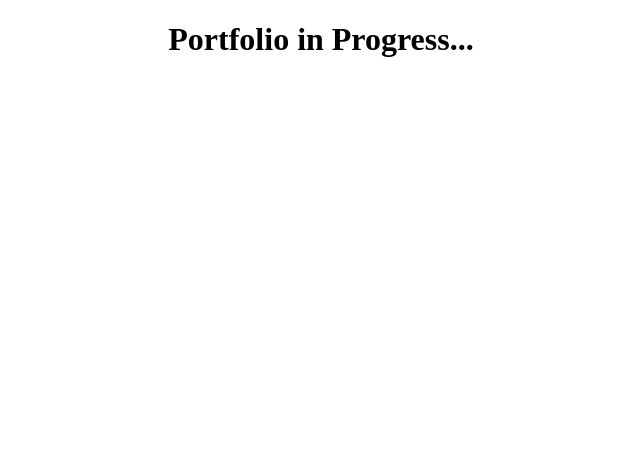
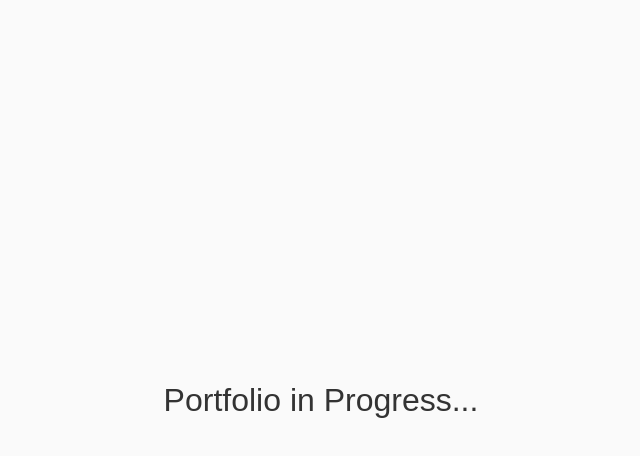
Before and after one commit to sasankjampana8/sasankjampana8.github.io, a plain HTML site: page index.html in a window 1280 px wide. Shown: the whole page, without its empty margins (319-959 px from the left). Drawn offline with Linux system fonts and the light colour scheme.

Commit message:
index.html update

```diff
--- a/index.html
+++ b/index.html
@@ -1,7 +1,27 @@
 <!DOCTYPE html>
-<head></head>
-<title> Sasank Jampana </title>
+<html lang="en">
+<head>
+    <meta charset="UTF-8">
+    <meta name="viewport" content="width=device-width, initial-scale=1.0">
+    <title>Sasank Jampana - Portfolio</title>
+    <style>
+        body {
+            font-family: Arial, sans-serif;
+            margin: 0;
+            background-color: #fafafa;
+            color: #333;
+            display: flex;
+            justify-content: center;
+            align-items: center;
+            height: 100vh;
+        }
+        h1 {
+            text-align: center;
+            font-weight: normal;
+        }
+    </style>
+</head>
 <body>
-    <h1 style="text-align: center;"> Portfolio in Progress...  </h1>
+    <h1>Portfolio in Progress...</h1>
 </body>
 </html>
```
